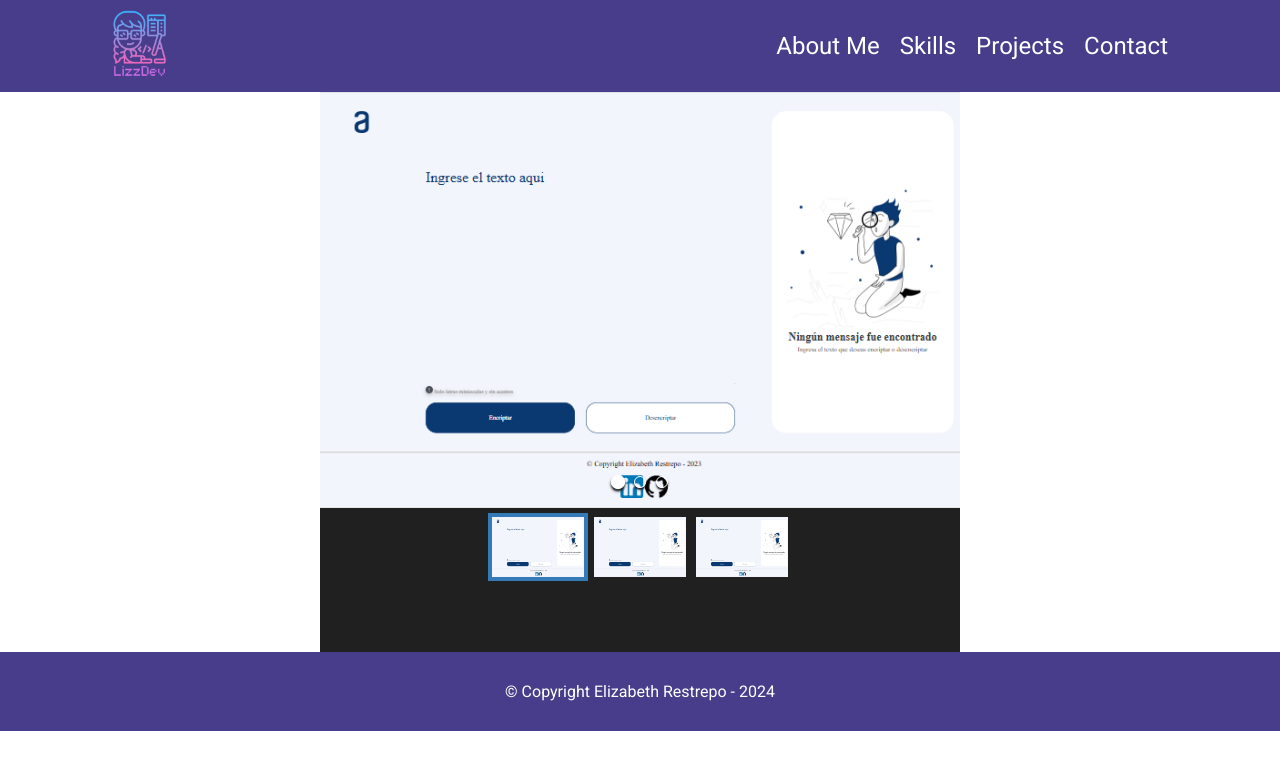
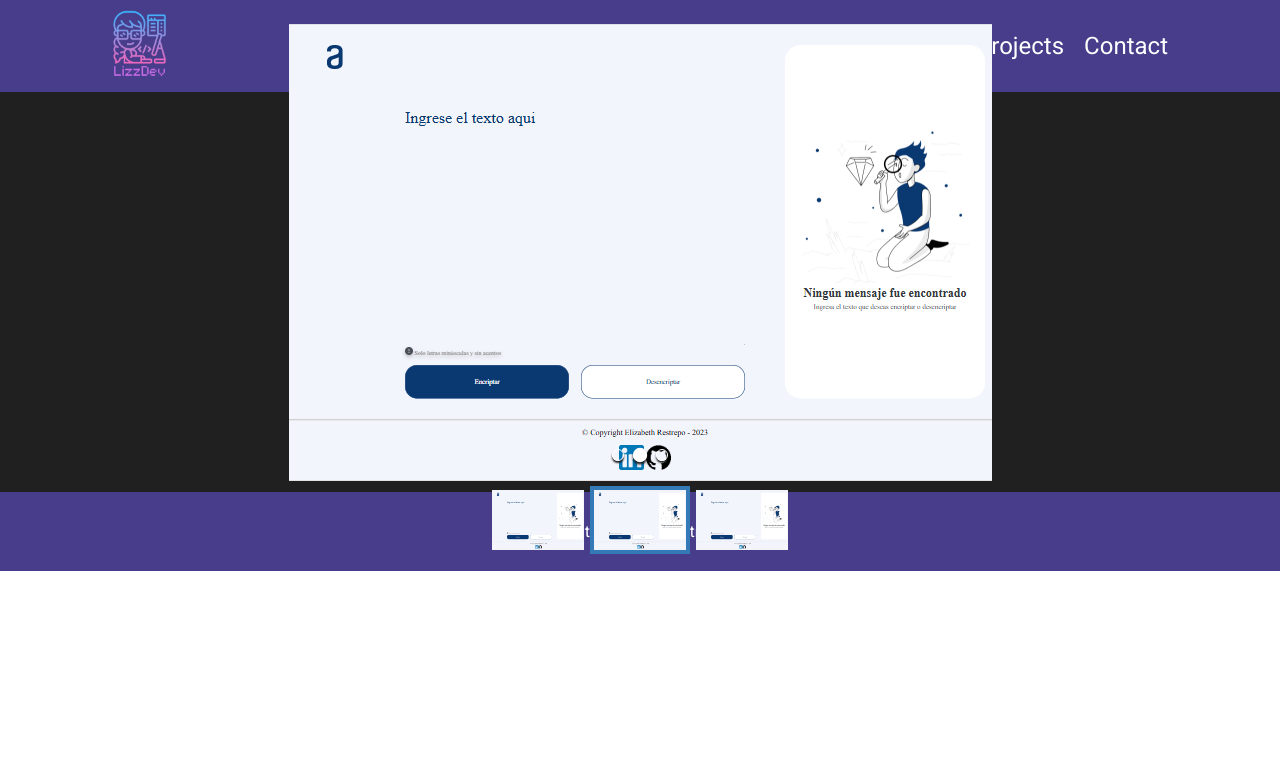
Before and after one commit to lizz023/portafolio-m, a React (Vite) app: page /projects in a window 1280 px wide. Shown: the top 770 px of the page. Built offline with nearby package versions, Linux system fonts and the light colour scheme.

Commit message:
Corrijo posicion elementos

```diff
--- a/src/Pages/Projects.jsx
+++ b/src/Pages/Projects.jsx
@@ -4,10 +4,11 @@ import "react-image-gallery/styles/css/image-gallery.css"
 import ImgTriqui from "../../src/assets/Img/encriptador.png"
 
 const ProjectsContainer = styled.div`
+    align-items: center;
     background: #202020;
     color: white;
-    width: 50%;
-    height: 70vh;
+    display: flex;
+    height: 50vh;
     margin: 0 auto;
 `
 // const ImgProjects = styled.img`
@@ -40,7 +41,7 @@ const Projects = () => {
                 showThumbnails={true}
                 showNav={false}
                 thumbnailPosition="bottom"
-                autoPlay={false}
+                autoPlay={true}
             />
         </ProjectsContainer>
     )
```
